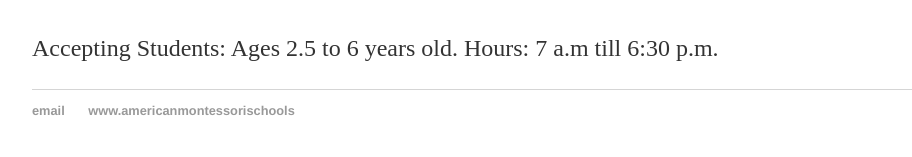
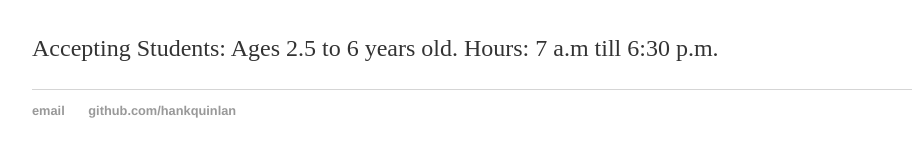
Before and after one commit to americanmontessorischools/americanmontessorischools.github.io, a Jekyll site: the page built from index.html, in a window 1280 px wide. Shown: the part 336-493 px from the top of the page, without its empty margins (160-1072 px from the left). Built offline with Jekyll 4.4.1, drawn with Linux system fonts in a browser that asks for light colours.

Commit message:
Update default.html

```diff
--- a/_layouts/default.html
+++ b/_layouts/default.html
@@ -20,10 +20,11 @@
 
 			</div><!-- /.container -->
 			<footer>
+			<ul>
+				<li><a href="mailto:hankquinlanhub@gmail.com">email</a></li>
+	        		<li><a href="https://github.com/hankquinlan">github.com/hankquinlan</a></li>
+			</ul>
 	    		<ul>
-	        		<li><a href="mailto:info@americanmontessorischools.com">email</a></li>
-	        		<li><a href="http://www.americanmontessorischools">www.americanmontessorischools</a></li>
-			</ul>
 			</footer>
 		</body>
 	</html>
```
